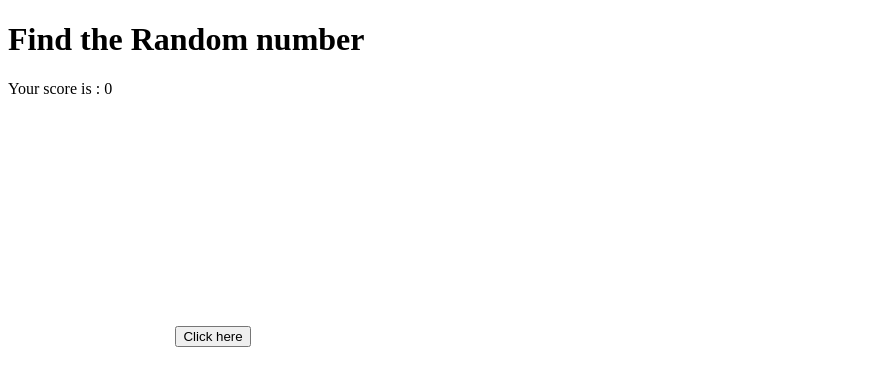
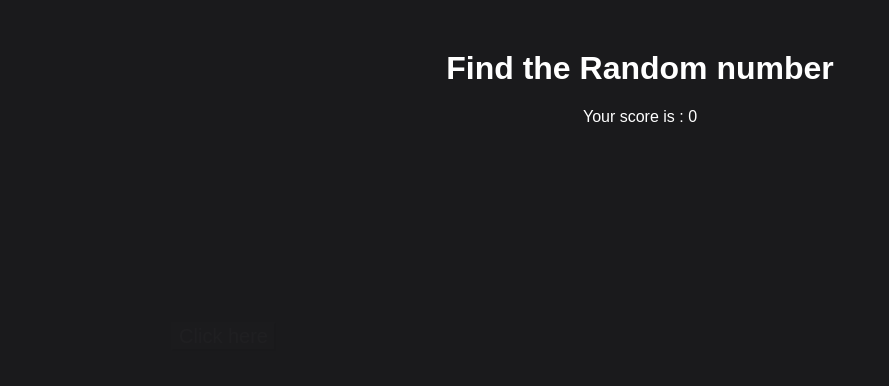
Before and after one commit to Dao-Li/RandomNumber, a plain HTML site: page index.html in a window 1280 px wide. Shown: the whole page, without its empty margins (0-889 px from the left). Drawn offline with Linux system fonts and the light colour scheme.

Commit message:
Style-Update

```diff
--- a/css/style.css
+++ b/css/style.css
@@ -1,3 +1,18 @@
+body{
+    background-color: #1a1a1c;
+    font-family: Arial, Helvetica, sans-serif;
+}
+
+h1{
+    color: white;
+    margin-top: 50px;
+    text-align: center;
+}
+
+p{
+    color: white;
+    text-align: center;
+}
 
 #buttonRandom {
 
@@ -10,4 +25,17 @@
     /* If we leave the position on block, the button won't be able to move */
     position: absolute;
 
+    /* Make the button semi-transparent */
+    opacity: 2%;
 }
+
+button {
+    font-size: 20px;
+    color: white;
+    background-color: #614f69;
+}
+
+
+#buttonRandom:hover {
+    opacity: 100%;
+}
```
Also changed, not shown: scripts/function.js (+7 -5 lines).
